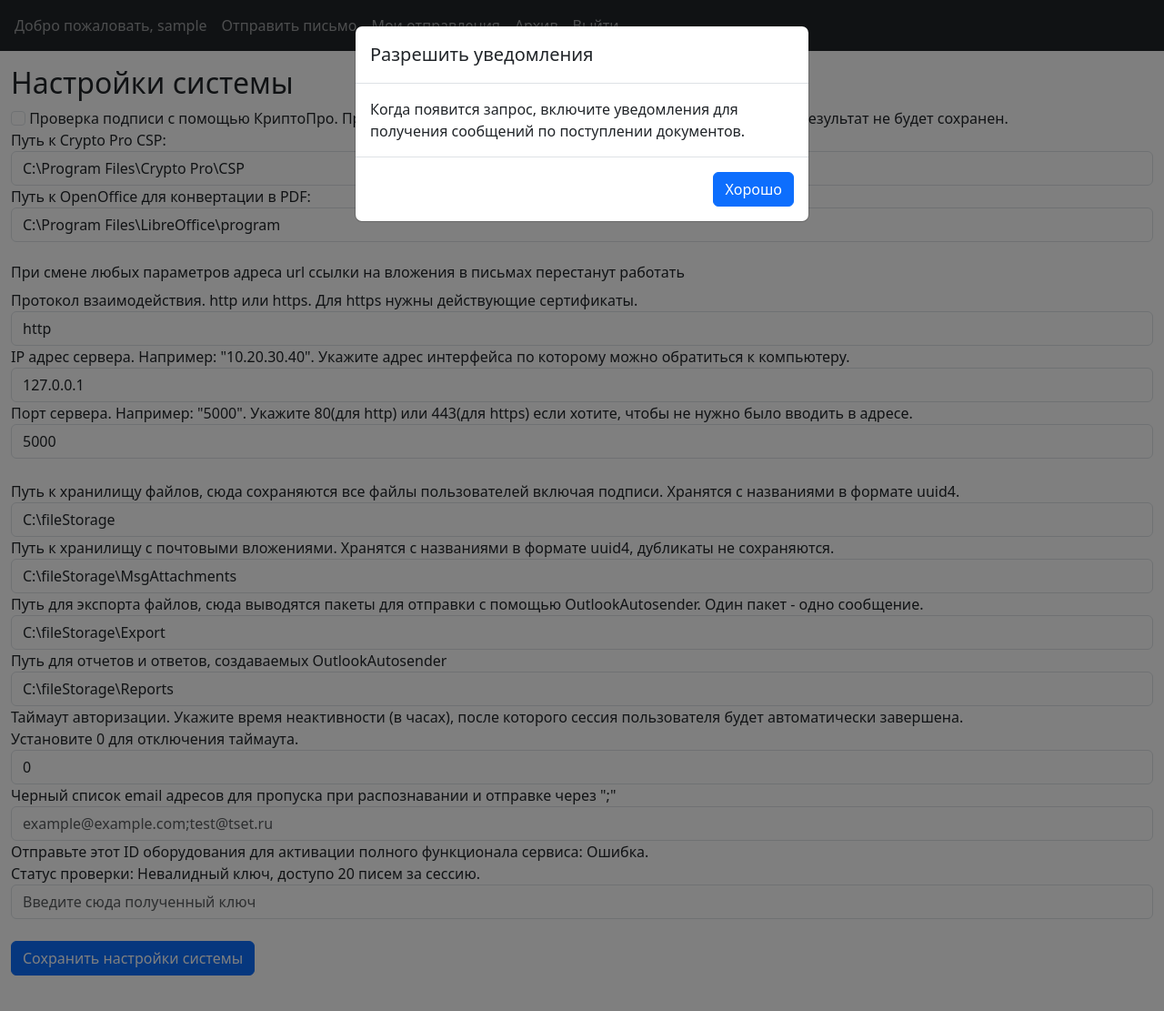
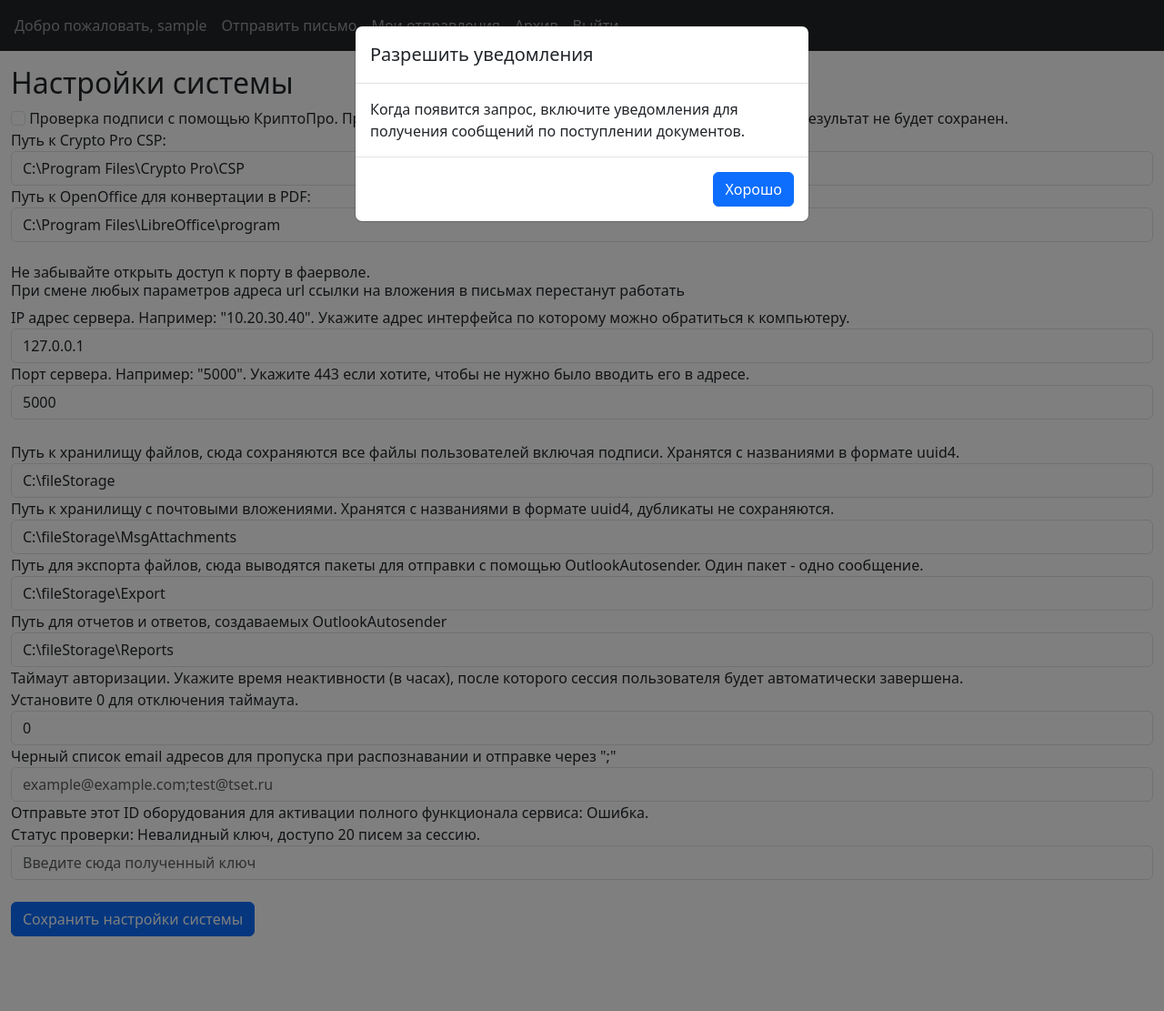
Before and after one commit to DimulyaPlay/firstWebProject, a Flask app: page /adminpanel/system in a window 1280 px wide. Shown: the top 1111 px of the page at 91% size. Run offline with Flask 3, Linux system fonts and the light colour scheme; the visitor is signed in with stand-in values (Sample User, id 1); data comes from the database, SQL or seed files in the repository; parts of the project's set-up code (start-up, migrations or seed data) failed here and were passed over; some libraries are stand-ins or nearby versions.

Commit message:
nginx fixes http remove

```diff
--- a/app.py
+++ b/app.py
@@ -6,12 +6,9 @@ import ssl
 app = create_app(config)
 
 if __name__ == '__main__':
-    if config['server_secure'] == 'https':
-        context = ssl.SSLContext(ssl.PROTOCOL_TLSv1_2)
-        context.load_cert_chain('cert.pem', 'key_unencrypted.pem')
-        app.run(host=config['server_ip'], port=config['server_port'], debug=True,  ssl_context=context, use_reloader=False)
-    else:
-        app.run(host=config['server_ip'], port=config['server_port'], debug=True, use_reloader=False)
+    context = ssl.SSLContext(ssl.PROTOCOL_TLSv1_2)
+    context.load_cert_chain('cert.pem', 'key_unencrypted.pem')
+    app.run(host=config['server_ip'], port=config['server_port'], debug=True,  ssl_context=context, use_reloader=False)
 
 
 # C:\\Users\\CourtUser\\Desktop\\release\\firstWebProject\\venv\\Scripts\\pyinstaller.exe --onedir --contents-directory "." --add-data "C:\\Users\\CourtUser\\Desktop\\release\\firstWebProject\\converter;converter"   C:\\Users\\CourtUser\\Desktop\\release\\firstWebProject\\app.py
--- a/app_nginx.py
+++ b/app_nginx.py
@@ -13,7 +13,7 @@ events {
 
 http {
     server {
-        listen 443 ssl;
+        listen ${app_port} ssl;
         server_name ${server_ip};
 
         ssl_certificate     ${ssl_certificate};
--- a/converter/Utils.py
+++ b/converter/Utils.py
@@ -75,8 +75,7 @@ def read_create_config(config_filepath=config_file):
         'restricted_emails': '',
         'server_ip': get_server_ip(),
         'server_port': 5000,
-        'msg_attachments_dir': r"C:\fileStorage\MsgAttachments",
-        'server_secure': 'http'
+        'msg_attachments_dir': r"C:\fileStorage\MsgAttachments"
     }
     if os.path.exists(config_filepath):
         try:
@@ -679,7 +678,7 @@ def create_note_from_msg_zip(zip_path):
     for file_uuid, original_name in attachments.items():
         file_path = os.path.join(temp_dir, file_uuid)
         filename_uuid = save_attachment(file_path)
-        link_url = f"{config['server_secure']}://{config['server_ip']}:{config['server_port']}/api/get_attachment/{filename_uuid}"
+        link_url = f"https://{config['server_ip']}:{config['server_port']}/api/get_attachment/{filename_uuid}"
         c.drawString(x_offset_val, y_current, original_name)
         c.linkURL(link_url, (x_offset_val, y_current, x_offset_val + 200, y_current + 10))
         y_current -= 14
--- a/converter/templates/adminpanel_system.html
+++ b/converter/templates/adminpanel_system.html
@@ -21,19 +21,14 @@
                 value="{{ default_configuration.soffice_path }}">
         </div>
         <br>
-        <h6>При смене любых параметров адреса url ссылки на вложения в письмах перестанут работать</h6>
-        <div class="form-group-pt">
-            <label for="server_secure">Протокол взаимодействия. http или https. Для https нужны действующие сертификаты.</label>
-            <input type="text" class="form-control selectable" id="server_secure" name="server_secure"
-                value="{{ default_configuration.server_secure }}">
-        </div>
+        <h6>Не забывайте открыть доступ к порту в фаерволе.<br>При смене любых параметров адреса url ссылки на вложения в письмах перестанут работать </h6>
         <div class="form-group-pt">
             <label for="server_ip">IP адрес сервера. Например: "10.20.30.40". Укажите адрес интерфейса по которому можно обратиться к компьютеру.</label>
             <input type="text" class="form-control selectable" id="server_ip" name="server_ip"
                 value="{{ default_configuration.server_ip }}">
         </div>
         <div class="form-group-pt">
-            <label for="server_port">Порт сервера. Например: "5000". Укажите 80(для http) или 443(для https) если хотите, чтобы не нужно было вводить в адресе.</label>
+            <label for="server_port">Порт сервера. Например: "5000". Укажите 443 если хотите, чтобы не нужно было вводить его в адресе.</label>
             <input type="text" class="form-control selectable" id="server_port" name="server_port"
                 value="{{ default_configuration.server_port }}">
         </div>
```
